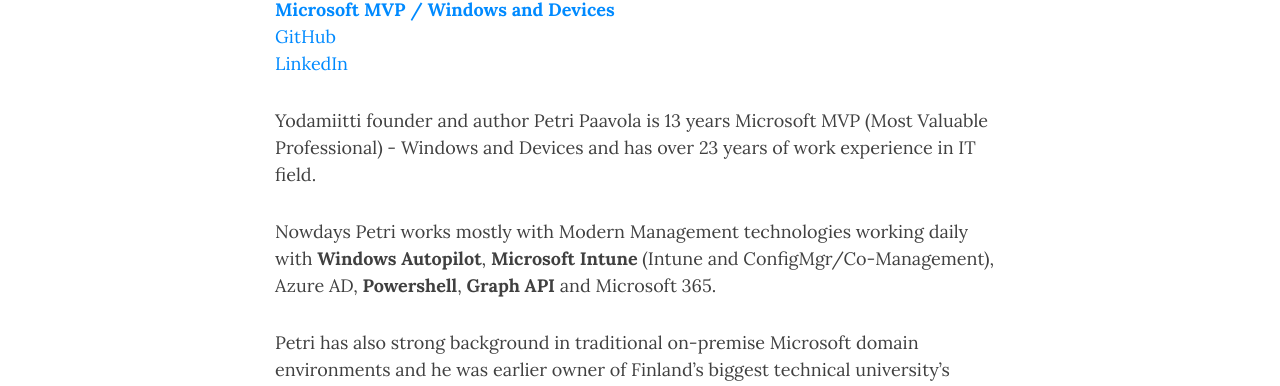
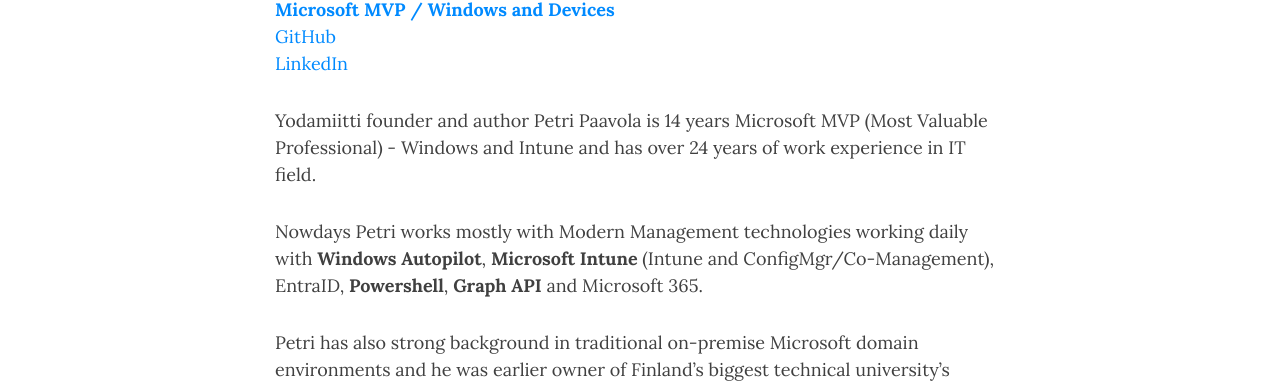
Before and after one commit to petripaavola/petripaavola.github.io, a Jekyll site: the page built from aboutme.md, in a window 1280 px wide and 900 px high, scrolled down 325 px. Shown: the part 151-537 px from the top of the window. Built offline with Jekyll 4.4.1, drawn with Linux system fonts in a browser that asks for light colours; nearby versions of some CDN libraries; comment, search, counter and statistics services are not loaded.

Commit message:
Update aboutme.md

```diff
--- a/aboutme.md
+++ b/aboutme.md
@@ -13,10 +13,10 @@
 [GitHub](https://github.com/petripaavola)
 [LinkedIn](https://www.linkedin.com/in/petri-paavola)
 
-Yodamiitti founder and author Petri Paavola is 13 years Microsoft MVP (Most Valuable Professional) - Windows and Devices
-and has over 23 years of work experience in IT field.
+Yodamiitti founder and author Petri Paavola is 14 years Microsoft MVP (Most Valuable Professional) - Windows and Intune
+and has over 24 years of work experience in IT field.
 
-Nowdays Petri works mostly with Modern Management technologies working daily with **Windows Autopilot**, **Microsoft Intune** (Intune and ConfigMgr/Co-Management), Azure AD, **Powershell**, **Graph API** and Microsoft 365.
+Nowdays Petri works mostly with Modern Management technologies working daily with **Windows Autopilot**, **Microsoft Intune** (Intune and ConfigMgr/Co-Management), EntraID, **Powershell**, **Graph API** and Microsoft 365.
 
 Petri has also strong background in traditional on-premise Microsoft domain environments and he was earlier owner of Finland’s biggest technical university’s workstation service. Traditional technologies like Active Directory, Group Policy, ConfigMgr, MDT, Task Sequence, etc. are really familiar.
 
```
